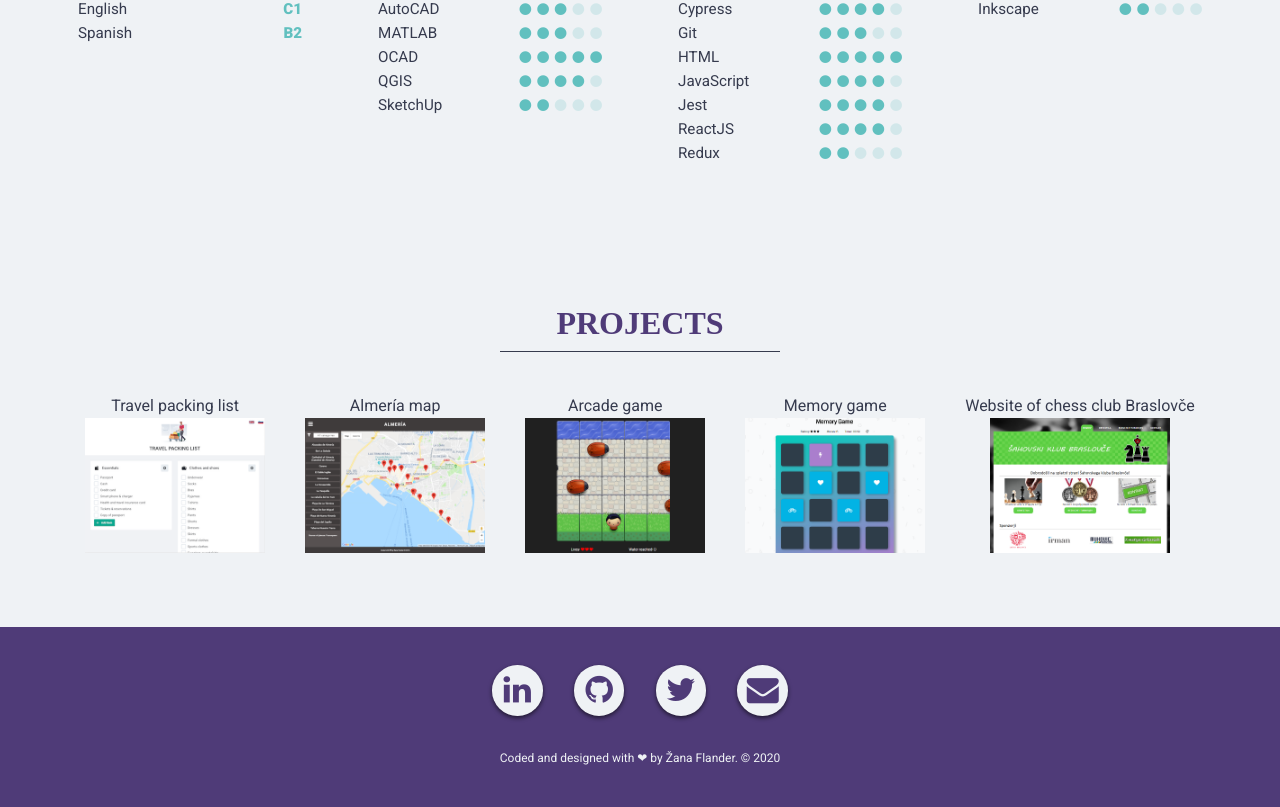
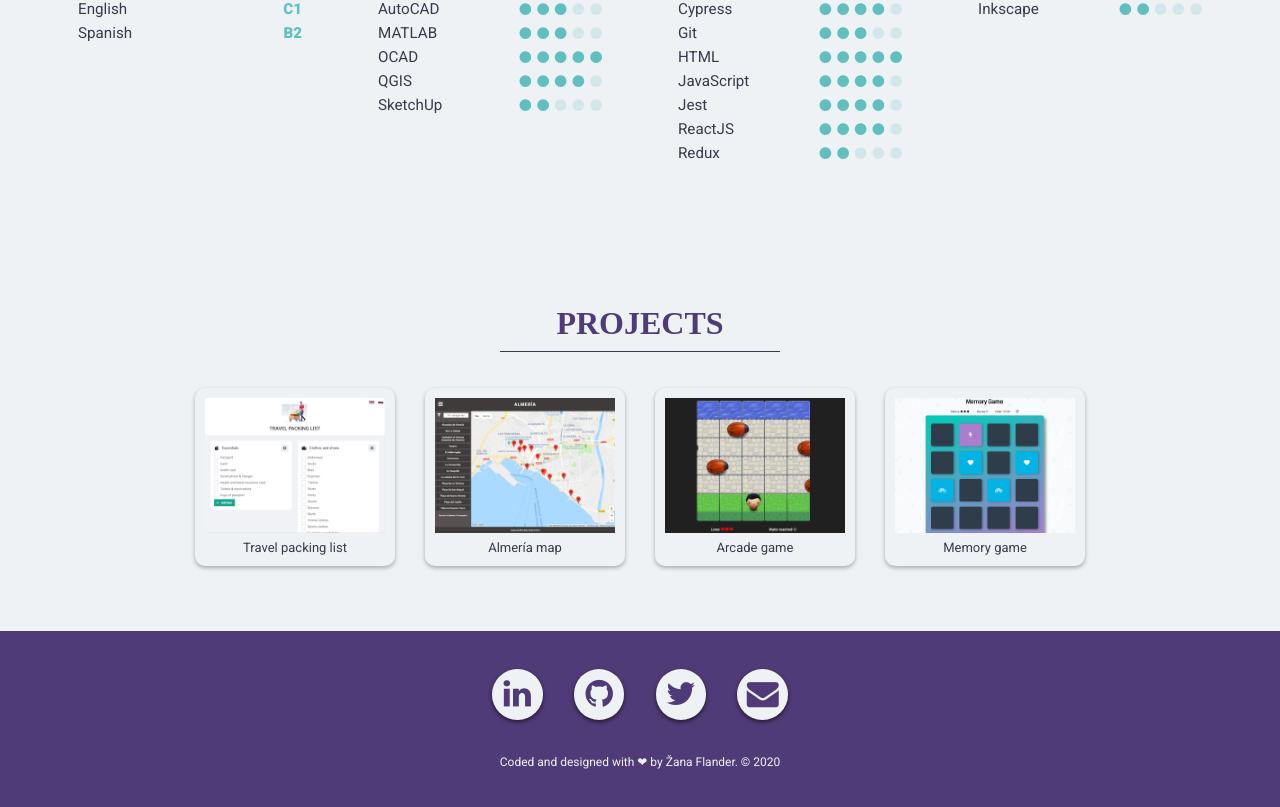
Before and after one commit to flanzana/zanawebsite-react, a React (Create React App) app: page / in a window 1280 px wide. Shown: the part 1395-2202 px from the top of the page. Built offline with nearby package versions, Linux system fonts and the light colour scheme; a web font is replaced by a local one.

Commit message:
Style: update projects

```diff
--- a/src/App.js
+++ b/src/App.js
@@ -9,7 +9,7 @@ import Skills from './components/Skills.js';
 import Projects from './components/Projects.js';
 import Footer from './components/Footer.js';
 import ToggleThemeButton from "./components/ToggleThemeButton";
-import { skills, projects } from './data/data.js';
+import { SKILLS, PROJECTS } from './data/data.js';
 
 const Wrapper = styled.div`
 	text-align: center;
@@ -90,8 +90,8 @@ class App extends Component {
 					{(windowWidth < 700) && shouldShowMenu && <SideBar isNavbarFixed={isNavbarFixed} />}
 					<MainContentWrapper>
 						<AboutMe />
-						<Skills skills={skills} />
-						<Projects projects={projects} />
+						<Skills skills={SKILLS} />
+						<Projects projects={PROJECTS} />
 					</MainContentWrapper>
 					<Footer />
 					{isToggleThemeModeVisible && (
--- a/src/components/Projects.js
+++ b/src/components/Projects.js
@@ -1,11 +1,6 @@
 import React from 'react';
 import { MainSection, MainTitle } from '../theme/globalStyle';
 import styled from 'styled-components';
-import imgsah from '../data/img/project-chess.png';
-import imgmemory from '../data/img/project-memory.png';
-import imgarcade from '../data/img/project-arcade.png';
-import imgalmeria from '../data/img/project-almeria.png';
-import imgtravellist from '../data/img/project-travel-list.png';
 
 const ProjectsWrapper = styled.div`
     display: flex;
@@ -14,19 +9,32 @@ const ProjectsWrapper = styled.div`
 `;
 
 const ProjectItem = styled.a`
+    width: 180px;
     padding: 10px;
-    margin: 10px;
+    margin: 15px;
     text-decoration: none;
     color: ${props => props.theme.textNormal};
+    border-radius: 10px;
+    transition: .4s;
+    box-shadow: 0 2px 4px 0 ${props => props.theme.projectBoxShadow};
 
     .project-name {
         text-decoration: none;
         text-align: center;
         margin: 3px 0;
+        font-size: 13px;
     }
 
     &:hover {
-        color: ${props => props.theme.textSecondary};
+      transition: .4s;
+      background-color: ${props => props.theme.backgroundNormalHover};
+      box-shadow: 0 4px 12px 0 ${props => props.theme.projectBoxShadow};
+    }
+
+    &:active {
+      transition: .2s;
+      background-color: ${props => props.theme.backgroundNormalHover};
+      box-shadow: 0 2px 6px 0 ${props => props.theme.projectBoxShadow};
     }
 `;
 
@@ -36,12 +44,8 @@ const Projects = ({ projects }) => (
         <ProjectsWrapper>
             {projects.map((project, index) => (
                 <ProjectItem key={index} href={project.url} target='_blank' rel="noopener noreferrer">
-                    <p className='project-name'>{project.name}</p>
-                    {(project.name==='Travel packing list') && (<img className='project-img' src={imgtravellist} alt={`Screenshot of ${project.name}`} width='180'/>)}
-                    {(project.name==='Almería map') && (<img className='project-img' src={imgalmeria} alt={`Screenshot of ${project.name}`} width='180'/>)}
-                    {(project.name==='Arcade game') && (<img className='project-img' src={imgarcade} alt={`Screenshot of ${project.name}`} width='180'/>)}
-                    {(project.name==='Memory game') && (<img className='project-img' src={imgmemory} alt={`Screenshot of ${project.name}`} width='180'/>)}
-                    {(project.name==='Website of chess club Braslovče') && (<img className='project-img' src={imgsah} alt={`Screenshot of ${project.name}`} width='180'/>)}
+                    <img className='project-img' src={project.img} alt={`Screenshot of ${project.name}`} width='180'/>
+                    <span className='project-name'>{project.name}</span>
                 </ProjectItem>
             ))}
         </ProjectsWrapper>
--- a/src/data/data.js
+++ b/src/data/data.js
@@ -1,4 +1,9 @@
-export const skills = {
+import imgmemory from '../data/img/project-memory.png';
+import imgarcade from '../data/img/project-arcade.png';
+import imgalmeria from '../data/img/project-almeria.png';
+import imgtravellist from '../data/img/project-travel-list.png';
+
+export const SKILLS = {
 	language: [
 		{name: 'Slovenian',
 		    level: 'Native'},
@@ -51,27 +56,23 @@ export const skills = {
 
 };
 
-export const projects = [
+export const PROJECTS = [
 	{
 		name: 'Travel packing list',
-		img: './img/project-travel-list.png',
+		img: imgtravellist,
 		url: 'https://flanzana.github.io/travel-packing-list'
 	},
 	{
 		name: 'Almería map',
-		img: './img/project-almeria.png',
+		img: imgalmeria,
         url: 'https://flanzana.github.io/almeria-map'
 	},{
 		name: 'Arcade game',
-		img: './img/project-arcade.png',
+		img: imgarcade,
 		url: 'https://flanzana.github.io/arcade-game'
 	},{
 		name: 'Memory game',
-		img: './img/project-memory.png',
+		img: imgmemory,
         url: 'https://flanzana.github.io/memory-game-zana'
-	},{
-		name: 'Website of chess club Braslovče',
-		img: './img/project-chess.png',
-		url: 'http://sah-braslovce.weebly.com'
 	}
 ];
--- a/src/theme/globalStyle.js
+++ b/src/theme/globalStyle.js
@@ -4,6 +4,7 @@ import styled, { injectGlobal } from 'styled-components';
 const PRIMARY_NORMAL = '#4f3b78'
 const PRIMARY_LIGHT = '#927fbf'
 const SECONDARY_NORMAL = '#61c0bf'
+const INK_LIGHT = '#505568'
 const INK_NORMAL = '#363b4e'
 const CLOUD_NORMAL = '#eff2f5'
 const CLOUD_DARK = '#e8edf1'
@@ -21,11 +22,13 @@ const commonColors = {
 	textWhite: CLOUD_NORMAL,
 	navbarBoxShadow: SHADOW_COLOR_DARK,
 	buttonBoxShadow: SHADOW_COLOR_DARKER,
+	projectBoxShadow: SHADOW_COLOR_DARK,
 }
 
 export const themeLightMode = {
 	type: "light",
 	backgroundNormal: CLOUD_NORMAL,
+	backgroundNormalHover: CLOUD_DARK,
 	textNormal: INK_NORMAL,
 	textPrimary: PRIMARY_NORMAL,
 	...commonColors,
@@ -34,6 +37,7 @@ export const themeLightMode = {
 export const themeDarkMode = {
 	type: "dark",
 	backgroundNormal: INK_NORMAL,
+	backgroundNormalHover: INK_LIGHT,
 	textNormal: CLOUD_DARK,
 	textPrimary: PRIMARY_LIGHT,
 	...commonColors,
```
Also changed, not shown: src/data/img/project-chess.png (deleted).
